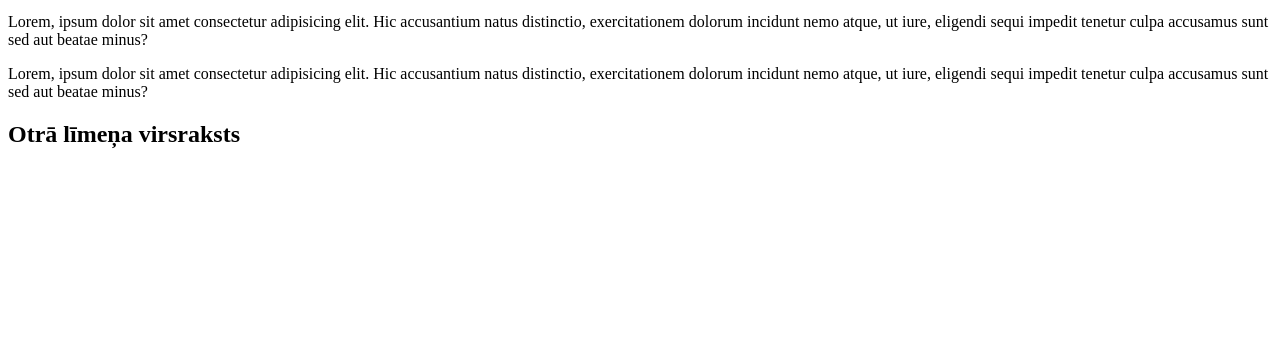
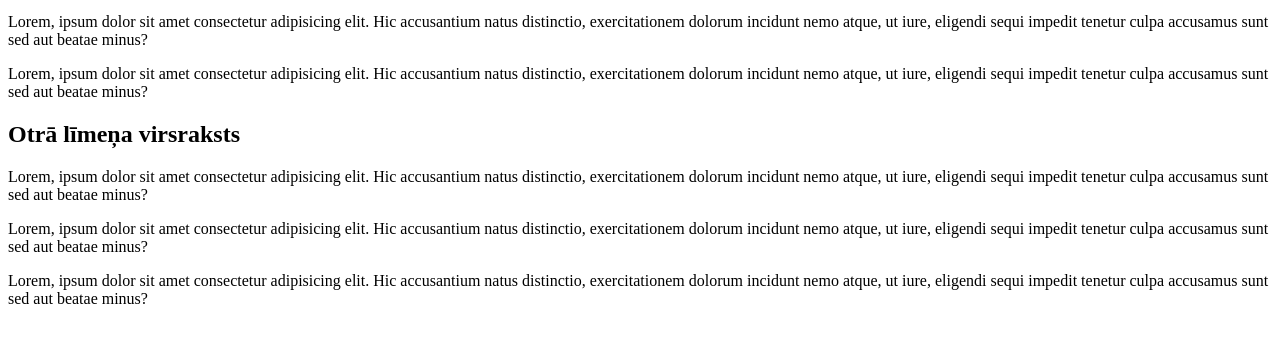
Before and after one commit to GunaPentjusa/meginajumsnr1, a plain HTML site: page index.html in a window 1280 px wide. Shown: the part 105-448 px from the top of the page. Drawn offline with Linux system fonts and the light colour scheme.

Commit message:
initialcommit

```diff
--- a/index.html
+++ b/index.html
@@ -11,5 +11,10 @@
 <p>Lorem, ipsum dolor sit amet consectetur adipisicing elit. Hic accusantium natus distinctio, exercitationem dolorum incidunt nemo atque, ut iure, eligendi sequi impedit tenetur culpa accusamus sunt sed aut beatae minus?</p>
 <p>Lorem, ipsum dolor sit amet consectetur adipisicing elit. Hic accusantium natus distinctio, exercitationem dolorum incidunt nemo atque, ut iure, eligendi sequi impedit tenetur culpa accusamus sunt sed aut beatae minus?</p>
 <h2>Otrā līmeņa virsraksts</h2>
+
+<p>Lorem, ipsum dolor sit amet consectetur adipisicing elit. Hic accusantium natus distinctio, exercitationem dolorum incidunt nemo atque, ut iure, eligendi sequi impedit tenetur culpa accusamus sunt sed aut beatae minus?</p>
+<p>Lorem, ipsum dolor sit amet consectetur adipisicing elit. Hic accusantium natus distinctio, exercitationem dolorum incidunt nemo atque, ut iure, eligendi sequi impedit tenetur culpa accusamus sunt sed aut beatae minus?</p>
+<p>Lorem, ipsum dolor sit amet consectetur adipisicing elit. Hic accusantium natus distinctio, exercitationem dolorum incidunt nemo atque, ut iure, eligendi sequi impedit tenetur culpa accusamus sunt sed aut beatae minus?</p>
+
 </body>
 </html>
```
